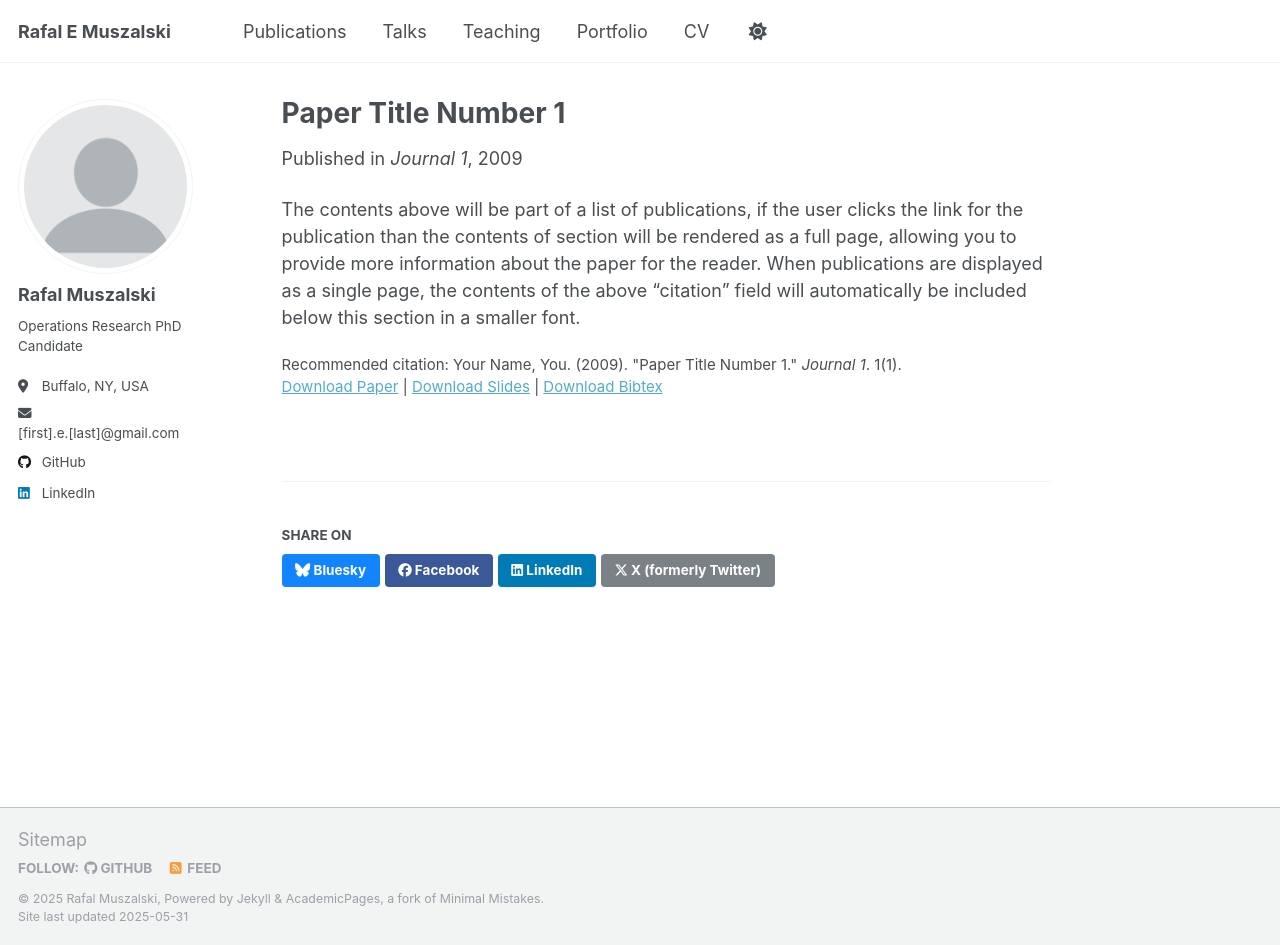
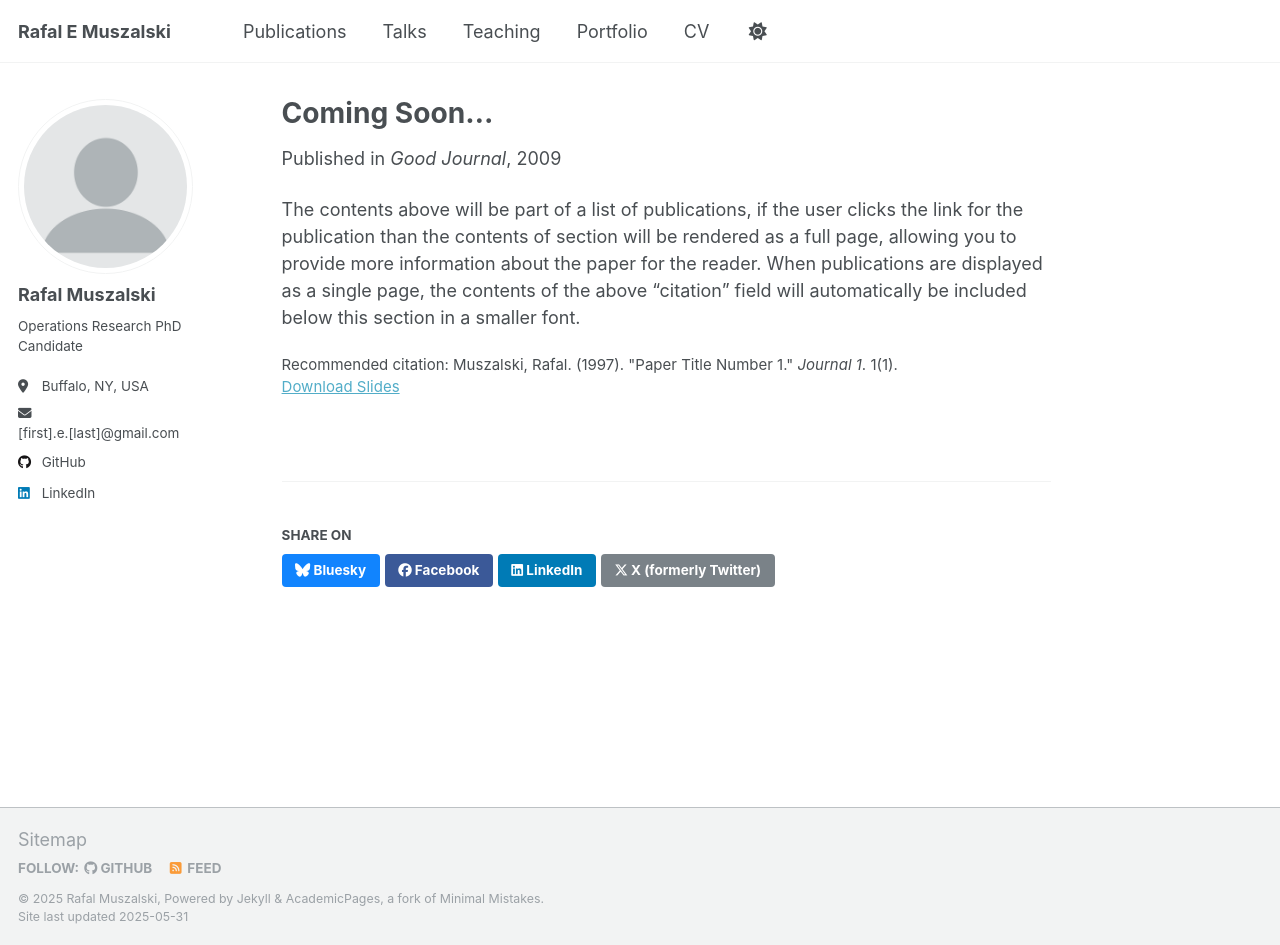
Before and after one commit to rafalmuszalski/rafalmuszalski.github.io, a Jekyll site: the page built from _publications/2009-10-01-paper-title-number-1.md, in a window 1280 px wide and 945 px high. Built offline with Jekyll 4.4.1, drawn with Linux system fonts in a browser that asks for light colours.

Commit message:
Update 2009-10-01-paper-title-number-1.md

```diff
--- a/_publications/2009-10-01-paper-title-number-1.md
+++ b/_publications/2009-10-01-paper-title-number-1.md
@@ -1,14 +1,14 @@
 ---
-title: "Paper Title Number 1"
+title: "Coming Soon..."
 collection: publications
 category: manuscripts
 permalink: /publication/2009-10-01-paper-title-number-1
 excerpt: 'This paper is about the number 1. The number 2 is left for future work.'
 date: 2009-10-01
-venue: 'Journal 1'
+venue: 'Good Journal'
 slidesurl: 'http://academicpages.github.io/files/slides1.pdf'
-paperurl: 'http://academicpages.github.io/files/paper1.pdf'
-bibtexurl: 'http://academicpages.github.io/files/bibtex1.bib'
-citation: 'Your Name, You. (2009). &quot;Paper Title Number 1.&quot; <i>Journal 1</i>. 1(1).'
+#paperurl: 'http://academicpages.github.io/files/paper1.pdf'
+#bibtexurl: 'http://academicpages.github.io/files/bibtex1.bib'
+citation: 'Muszalski, Rafal. (1997). &quot;Paper Title Number 1.&quot; <i>Journal 1</i>. 1(1).'
 ---
 The contents above will be part of a list of publications, if the user clicks the link for the publication than the contents of section will be rendered as a full page, allowing you to provide more information about the paper for the reader. When publications are displayed as a single page, the contents of the above "citation" field will automatically be included below this section in a smaller font.
```
